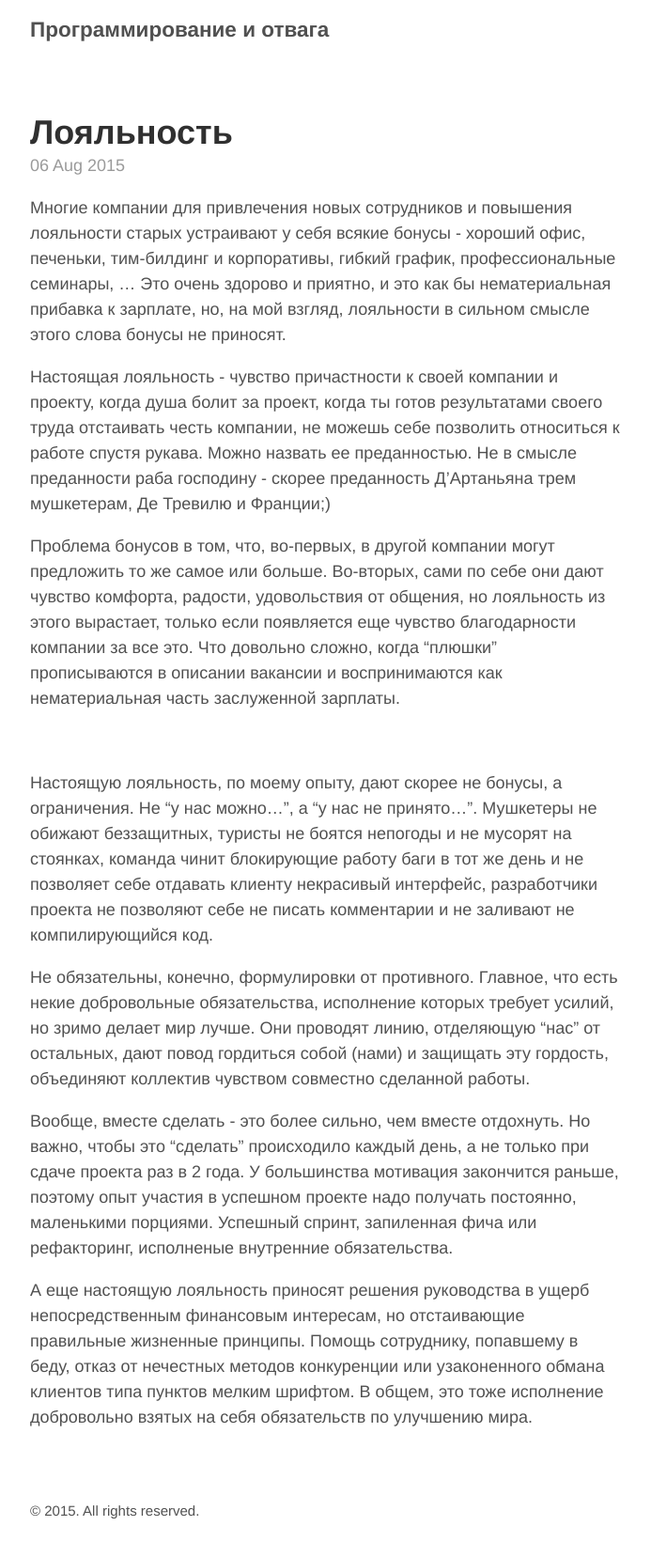
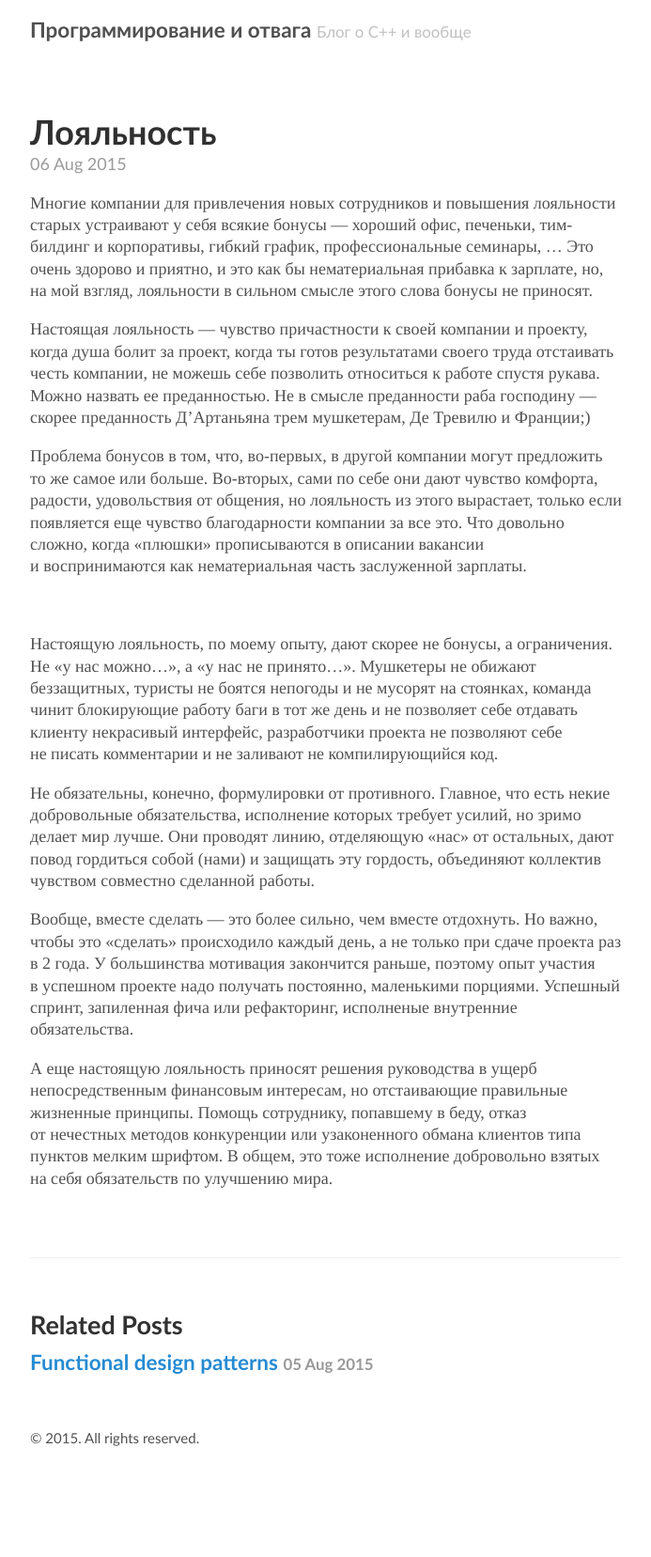
Before and after one commit to Dahko/dahko.github.io, a Jekyll site: the page built from _posts/2015-08-06-loyality.md, in a window 1280 px wide. Shown: the whole page at 94% size, without its empty margins (293-986 px from the left). Built offline with Jekyll 4.4.1, drawn with Linux system fonts in a browser that asks for light colours; after the commit the page ends 1577 px from its top, so only the background shows below that.

Commit message:
Фиксы внешнего вида (шрифты!!!) и новый старый пост

```diff
--- a/_config.yml
+++ b/_config.yml
@@ -6,9 +6,9 @@ relative_permalinks: true
 
 # Setup
 title:               Программирование и отвага
-tagline:             ""
+tagline:             Блог о C++ и вообще
 url:                 http://dahko.github.io
-paginate:            1
+paginate:            10
 baseurl:             ""
 
 # Assets
--- a/_includes/comments.html
+++ b/_includes/comments.html
@@ -3,7 +3,7 @@
 </script>
 <div id="vk_comments"></div>
 <script type="text/javascript">
-VK.Widgets.Comments("vk_comments", {limit: 10, width: "665", attach: "*"});
+VK.Widgets.Comments("vk_comments", {limit: 10, width: "665", attach: "*", autoPublish: 0});
 </script>
 
 <div id="fb-root"></div>
--- a/_posts/2015-08-06-loyality.md
+++ b/_posts/2015-08-06-loyality.md
@@ -2,19 +2,18 @@
 layout: post
 title: Лояльность
 ---
+Многие компании для привлечения новых сотрудников и&nbsp;повышения лояльности старых устраивают у&nbsp;себя всякие бонусы&nbsp;&mdash; хороший офис, печеньки, тим-билдинг и&nbsp;корпоративы, гибкий график, профессиональные семинары, ... Это очень здорово и&nbsp;приятно, и&nbsp;это как&nbsp;бы нематериальная прибавка к&nbsp;зарплате, но, на&nbsp;мой взгляд, лояльности в&nbsp;сильном смысле этого слова бонусы не&nbsp;приносят.
 
-Многие компании для привлечения новых сотрудников и повышения лояльности старых устраивают у себя всякие бонусы - хороший офис, печеньки, тим-билдинг и корпоративы, гибкий график, профессиональные семинары, … Это очень здорово и приятно, и это как бы нематериальная прибавка к зарплате, но, на мой взгляд, лояльности в сильном смысле этого слова бонусы не приносят.
+Настоящая лояльность&nbsp;&mdash; чувство причастности к&nbsp;своей компании и&nbsp;проекту, когда душа болит за&nbsp;проект, когда ты&nbsp;готов результатами своего труда отстаивать честь компании, не&nbsp;можешь себе позволить относиться к&nbsp;работе спустя рукава. Можно назвать ее&nbsp;преданностью. Не&nbsp;в&nbsp;смысле преданности раба господину&nbsp;&mdash; скорее преданность Д&rsquo;Артаньяна трем мушкетерам, Де&nbsp;Тревилю и&nbsp;Франции;)
 
-Настоящая лояльность - чувство причастности к своей компании и проекту, когда душа болит за проект, когда ты готов результатами своего труда отстаивать честь компании, не можешь себе позволить относиться к работе спустя рукава. Можно назвать ее преданностью. Не в смысле преданности раба господину - скорее преданность Д’Артаньяна трем мушкетерам, Де Тревилю и Франции;)
+Проблема бонусов в&nbsp;том, что, во-первых, в&nbsp;другой компании могут предложить то&nbsp;же самое или больше. Во-вторых, сами по&nbsp;себе они дают чувство комфорта, радости, удовольствия от&nbsp;общения, но&nbsp;лояльность из&nbsp;этого вырастает, только если появляется еще чувство благодарности компании за&nbsp;все это. Что довольно сложно, когда &laquo;плюшки&raquo; прописываются в&nbsp;описании вакансии и&nbsp;воспринимаются как нематериальная часть заслуженной зарплаты.
 
-Проблема бонусов в том, что, во-первых, в другой компании могут предложить то же самое или больше. Во-вторых, сами по себе они дают чувство комфорта, радости, удовольствия от общения, но лояльность из этого вырастает, только если появляется еще чувство благодарности компании за все это. Что довольно сложно, когда "плюшки" прописываются в описании вакансии и воспринимаются как нематериальная часть заслуженной зарплаты.
+&nbsp;
 
-<br>
+Настоящую лояльность, по&nbsp;моему опыту, дают скорее не&nbsp;бонусы, а&nbsp;ограничения. Не&nbsp;&laquo;у&nbsp;нас можно...&raquo;, а&nbsp;&laquo;у&nbsp;нас не&nbsp;принято...&raquo;. Мушкетеры не&nbsp;обижают беззащитных, туристы не&nbsp;боятся непогоды и&nbsp;не&nbsp;мусорят на&nbsp;стоянках, команда чинит блокирующие работу баги в&nbsp;тот&nbsp;же день и&nbsp;не&nbsp;позволяет себе отдавать клиенту некрасивый интерфейс, разработчики проекта не&nbsp;позволяют себе не&nbsp;писать комментарии и&nbsp;не&nbsp;заливают не&nbsp;компилирующийся код.
 
-Настоящую лояльность, по моему опыту, дают скорее не бонусы, а ограничения. Не “у нас можно…”, а “у нас не принято…”. Мушкетеры не обижают беззащитных, туристы не боятся непогоды и не мусорят на стоянках, команда чинит блокирующие работу баги в тот же день и не позволяет себе отдавать клиенту некрасивый интерфейс, разработчики проекта не позволяют себе не писать комментарии и не заливают не компилирующийся код.
+Не&nbsp;обязательны, конечно, формулировки от&nbsp;противного. Главное, что есть некие добровольные обязательства, исполнение которых требует усилий, но&nbsp;зримо делает мир лучше. Они проводят линию, отделяющую &laquo;нас&raquo; от&nbsp;остальных, дают повод гордиться собой (нами) и&nbsp;защищать эту гордость, объединяют коллектив чувством совместно сделанной работы.
 
-Не обязательны, конечно, формулировки от противного. Главное, что есть некие добровольные обязательства, исполнение которых требует усилий, но зримо делает мир лучше. Они проводят линию, отделяющую "нас" от остальных, дают повод гордиться собой (нами) и защищать эту гордость, объединяют коллектив чувством совместно сделанной работы.
+Вообще, вместе сделать&nbsp;&mdash; это более сильно, чем вместе отдохнуть. Но&nbsp;важно, чтобы это &laquo;сделать&raquo; происходило каждый день, а&nbsp;не&nbsp;только при сдаче проекта раз в&nbsp;2&nbsp;года. У&nbsp;большинства мотивация закончится раньше, поэтому опыт участия в&nbsp;успешном проекте надо получать постоянно, маленькими порциями. Успешный спринт, запиленная фича или рефакторинг, исполненые внутренние обязательства.
 
-Вообще, вместе сделать - это более сильно, чем вместе отдохнуть. Но важно, чтобы это "сделать" происходило каждый день, а не только при сдаче проекта раз в 2 года. У большинства мотивация закончится раньше, поэтому опыт участия в успешном проекте надо получать постоянно, маленькими порциями. Успешный спринт, запиленная фича или рефакторинг, исполненые внутренние обязательства.
-
-А еще настоящую лояльность приносят решения руководства в ущерб непосредственным финансовым интересам, но отстаивающие правильные жизненные принципы. Помощь сотруднику, попавшему в беду, отказ от нечестных методов конкуренции или узаконенного обмана клиентов типа пунктов мелким шрифтом. В общем, это тоже исполнение добровольно взятых на себя обязательств по улучшению мира.
+А&nbsp;еще настоящую лояльность приносят решения руководства в&nbsp;ущерб непосредственным финансовым интересам, но&nbsp;отстаивающие правильные жизненные принципы. Помощь сотруднику, попавшему в&nbsp;беду, отказ от&nbsp;нечестных методов конкуренции или узаконенного обмана клиентов типа пунктов мелким шрифтом. В&nbsp;общем, это тоже исполнение добровольно взятых на&nbsp;себя обязательств по&nbsp;улучшению мира.
--- a/_sass/_base.scss
+++ b/_sass/_base.scss
@@ -15,9 +15,9 @@ body {
 }
 
 html {
-  font-family: "Helvetica Neue", Helvetica, Arial, sans-serif;
+  font-family: Calibri, Arial, sans-serif;
   font-size: 16px;
-  line-height: 1.5;
+  line-height: 1.3;
 
   @media (min-width: 38em) {
     font-size: 18px;
--- a/_sass/_posts.scss
+++ b/_sass/_posts.scss
@@ -6,6 +6,7 @@
 .page,
 .post {
   margin-bottom: 4em;
+	font-family: Times, Georgia, serif;
 }
 
 // Blog post or page title
@@ -17,6 +18,8 @@
 .page-title,
 .post-title {
   margin-top: 0;
+  font-family: Calibri, Arial, sans-serif;
+	font-size: 200%;
 }
 
 // Meta data line below post title
@@ -25,6 +28,7 @@
   margin-top: -.5rem;
   margin-bottom: 1rem;
   color: #9a9a9a;
+	font-family: Calibri, Arial, sans-serif;
 }
 
 
```
Also changed, not shown: _posts/2015-08-05-functional-patterns.md (added, +9 -0 lines).
